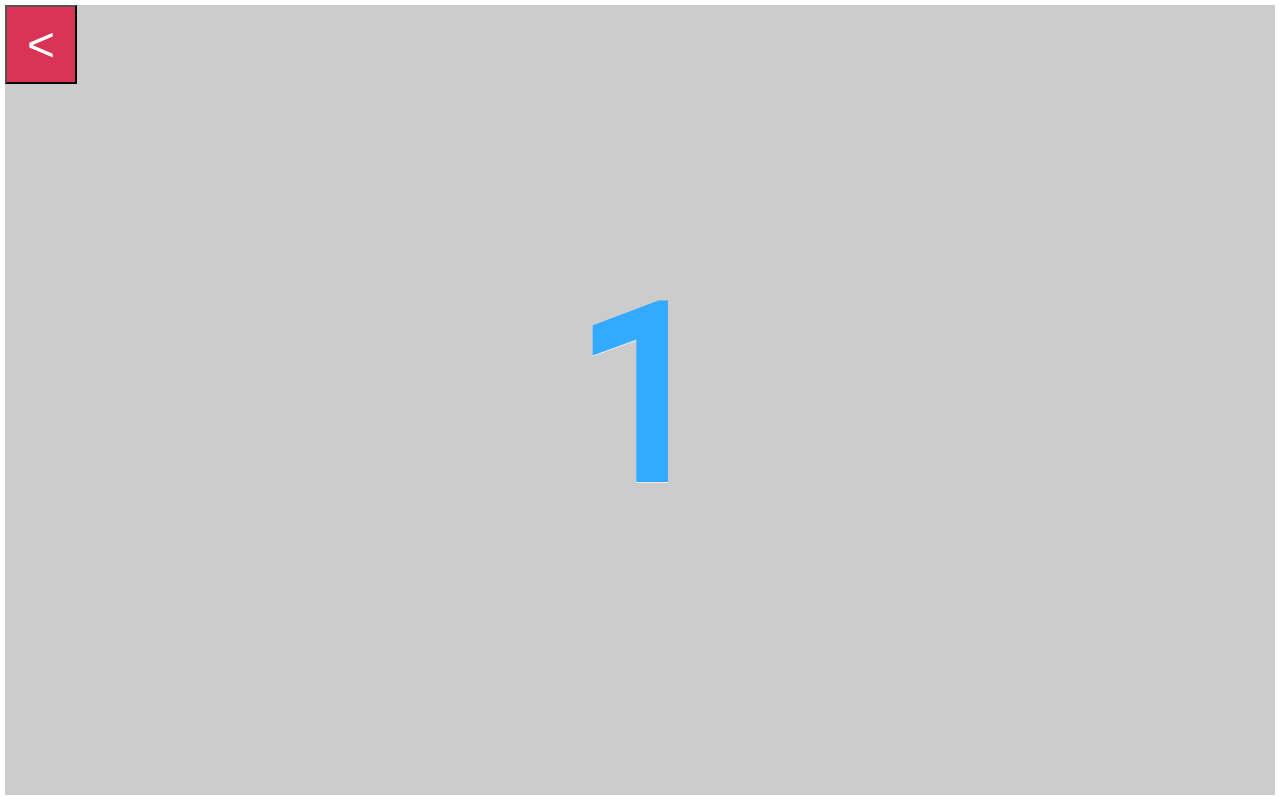
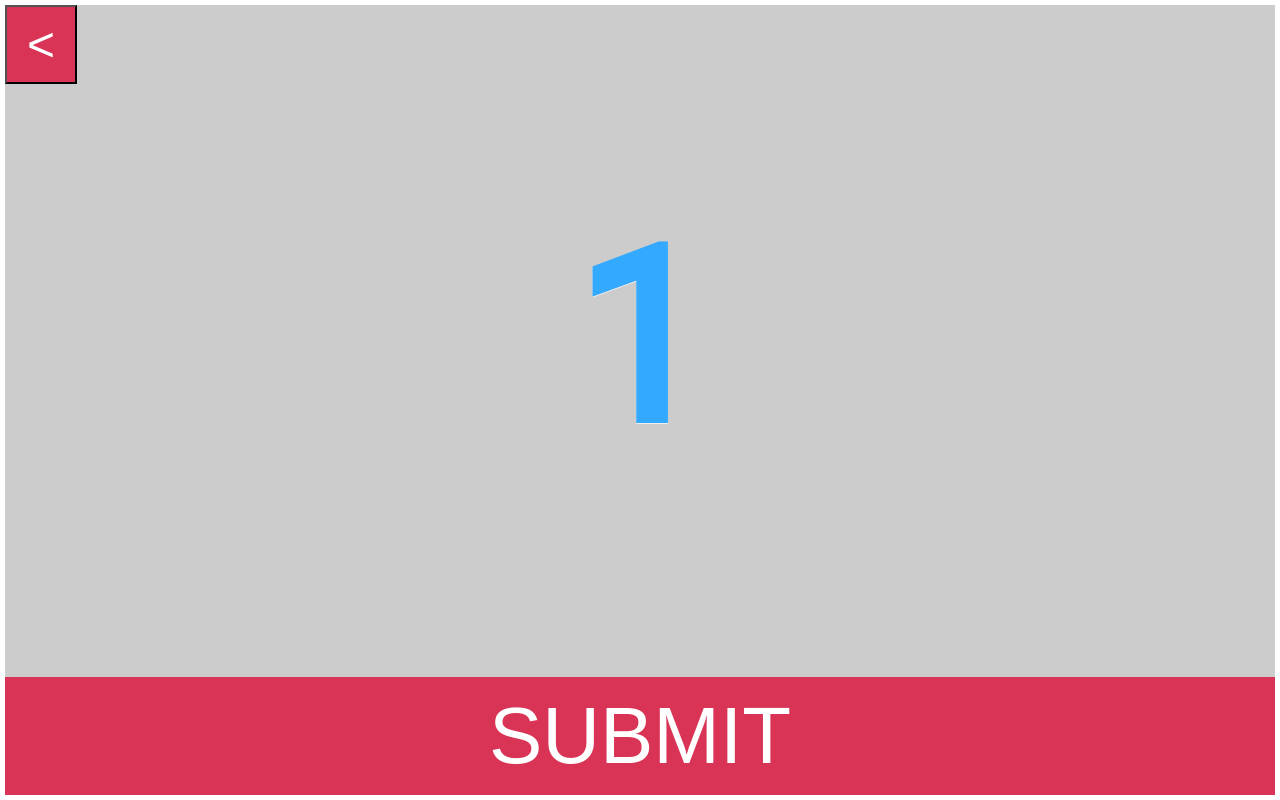
Before and after one commit to therealedsheenan/scrumstimate, an Angular app: page /card/1 in a window 1280 px wide. Built offline with nearby package versions, Linux system fonts and the light colour scheme.

Commit message:
add markup on card-detail

```diff
--- a/src/app/components/card-detail/card-detail.component.css
+++ b/src/app/components/card-detail/card-detail.component.css
@@ -1,14 +1,10 @@
 .detail-wrapper {
-  display: flex;
-  flex-flow: row wrap;
+  display: block;
   width: 100%;
   height: 100vh;
-  justify-content: center;
-  align-items: center;
   position: relative;
   background:#ccc;
   cursor:pointer;
-  position:relative;
   border: 5px solid white;
 }
 
@@ -18,19 +14,17 @@ h1 {
   text-shadow:#eee 0 1px 0;
 }
 
-button {
+.btn {
   position: absolute;
   top: 0;
   left: 0;
-}
-
-.btn {
   background: #d93455;
   font-family: Arial;
   color: #ffffff;
   font-size: 3rem;
   padding: 10px 20px 10px 20px;
   text-decoration: none;
+  z-index: 100;
 }
 
 .btn:hover {
@@ -39,3 +33,31 @@ button {
   text-decoration: none;
   cursor: pointer;
 }
+
+.detail-content {
+  position: relative;
+  display: flex;
+  width: 100%;
+  height: 85%;
+  align-items: center;
+  justify-content: center;
+  z-index: 1;
+}
+
+.btn-submit {
+  width: 100%;
+  height: 15%;
+  font-size: 5rem;
+  text-transform: uppercase;
+  color: #fff;
+  background-color: #d93455;
+  border: 10px solid #d93455;
+  transition: all 500ms;
+}
+
+.btn-submit:hover {
+  border: 10px solid #d93455;
+  background-color: #fff;
+  color: #d93455;
+  cursor: pointer;
+}
--- a/src/app/components/card-detail/card-detail.component.html
+++ b/src/app/components/card-detail/card-detail.component.html
@@ -1,4 +1,7 @@
 <div *ngIf="card" class="detail-wrapper">
   <button (click)="goBack()" class="btn"><</button>
-  <h1>{{card.display}}</h1>
+  <div class="detail-content">
+    <h1>{{card.display}}</h1>
+  </div>
+  <button class="btn-submit">Submit</button>
 </div>
```
